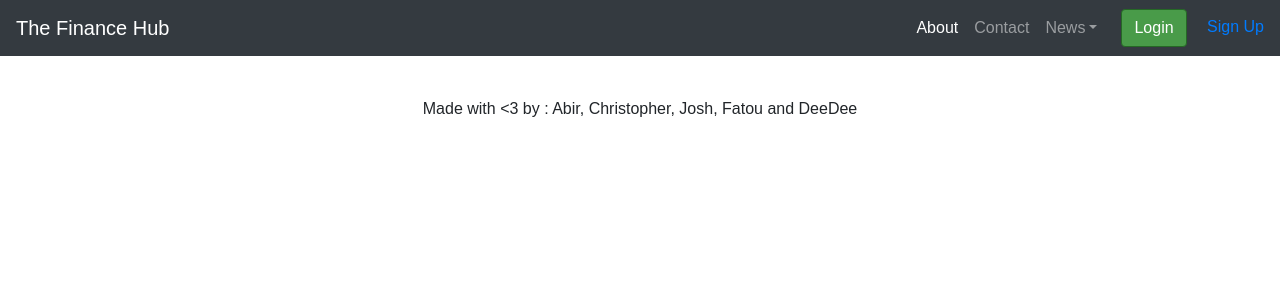
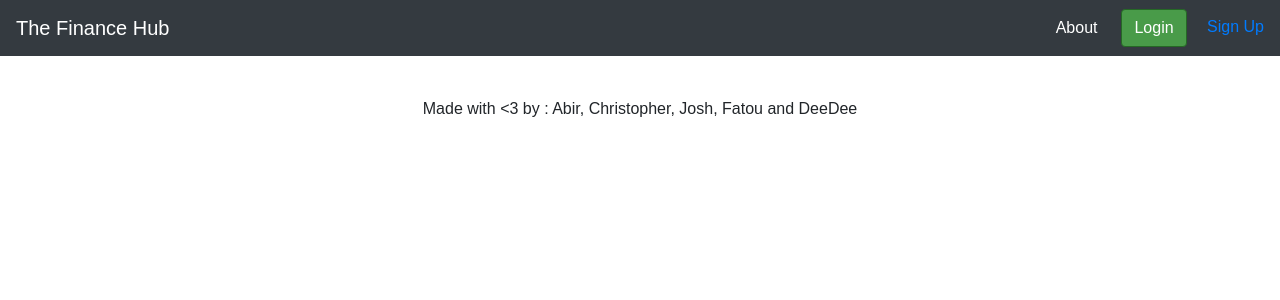
Before and after one commit to christopher73/the_A_team, a Node server app: template views/partials/nav.hbs in a window 1280 px wide. Shown: the top 300 px of the page. Run offline with Node 20, Linux system fonts and the light colour scheme; the template is opened without the code that fills it, so the values that code supplies are empty; some libraries are stand-ins or nearby versions.

Commit message:
final touch

```diff
--- a/views/partials/nav.hbs
+++ b/views/partials/nav.hbs
@@ -8,20 +8,9 @@
     <div class="collapse navbar-collapse" id="navbarsExampleDefault">
         <ul class="navbar-nav ml-auto">
             <li class="nav-item active">
-                <a class="nav-link" href="#">About <span class="sr-only">(current)</span></a>
-            </li>
-            <li class="nav-item">
-                <a class="nav-link" href="#">Contact</a>
+                <a class="nav-link" href="/">About <span class="sr-only">(current)</span></a>
             </li>
 
-            <li class="nav-item dropdown">
-                <a class="nav-link dropdown-toggle" href="#" id="dropdown01" data-toggle="dropdown" aria-haspopup="true"
-                    aria-expanded="false">News</a>
-                <div class="dropdown-menu" aria-labelledby="dropdown01">
-                    <a class="dropdown-item" href="#">Stock News</a>
-                    <a class="dropdown-item" href="#">Search Stocks</a>
-                </div>
-            </li>
         </ul>
         <div class="float-right upb">
             <button id="btn-l" class=" btn btn-primary nav-item mx-3">Login</button>
```
